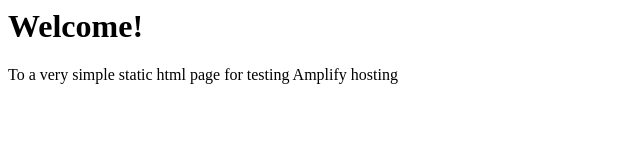
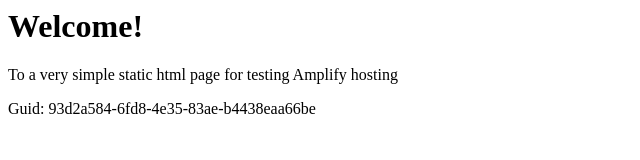
Before and after one commit to aws-aemilia-lhr/Github-PR-Commit-Integration-Test-DoNotTouch-Gith-OKSLNVO2-v1-prod-eu-west-2, a website: page src/index.html in a window 1280 px wide. Shown: the whole page, without its empty margins (0-640 px from the left). Drawn offline with Linux system fonts and the light colour scheme.

Commit message:
commit from integ tests

```diff
--- a/src/index.html
+++ b/src/index.html
@@ -1,3 +1,5 @@
+
+
 <html lang="en">
 
 <head>
@@ -10,6 +12,6 @@
 <body>
     <h1>Welcome!</h1>
     <p>To a very simple static html page for testing Amplify hosting</p>
-</body>
+    <p>Guid: 93d2a584-6fd8-4e35-83ae-b4438eaa66be</p></body>
 
 </html>
```
